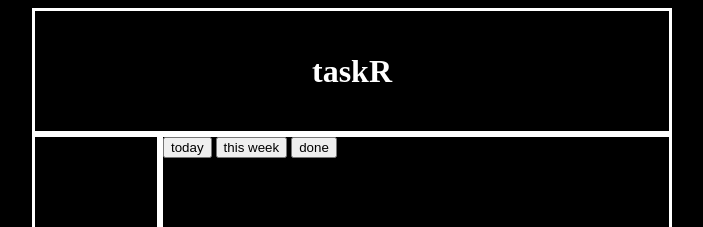
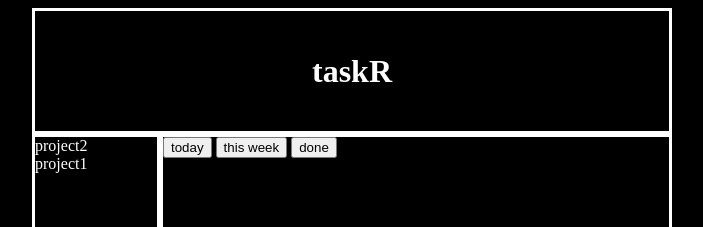
Before and after one commit to phanwilkie/tasker, a website built with webpack: page src/index.html in a window 1280 px wide. Shown: the top 227 px of the page, without its empty margins (296-999 px from the left). Built offline with nearby package versions, Linux system fonts and the light colour scheme.

Commit message:
each project name is now being rendered on nav bar

```diff
--- a/src/index.js
+++ b/src/index.js
@@ -71,7 +71,6 @@ storeProject('project1', project1);
 storeProject('project2', project2);
 
 function init() {
-    //todo load list of all project names in nav bar
     renderNavBar();
 
     //todo default to the default project
@@ -81,8 +80,15 @@ function init() {
     //todo highlight project that's being loaded
 }
 
+const nav = document.querySelector('#nav');
+
 function renderNavBar() {
-    console.table(loadProjects());
+    for (let i = 0; i < loadProjects().length; i++) {
+        const projectNav = document.createElement('div');
+        projectNav.textContent = loadProjects()[i];
+        projectNav.className = 'nav-item';
+        nav.appendChild(projectNav);
+    }
 };
 
 init();
--- a/src/style.css
+++ b/src/style.css
@@ -4,6 +4,7 @@ body
     width: 50%;
     right: 50%;
     transform: translateX(50%);
+    color: white;
 }
 
 #content {
```
Also changed, not shown: dist/main.bundle.js.
